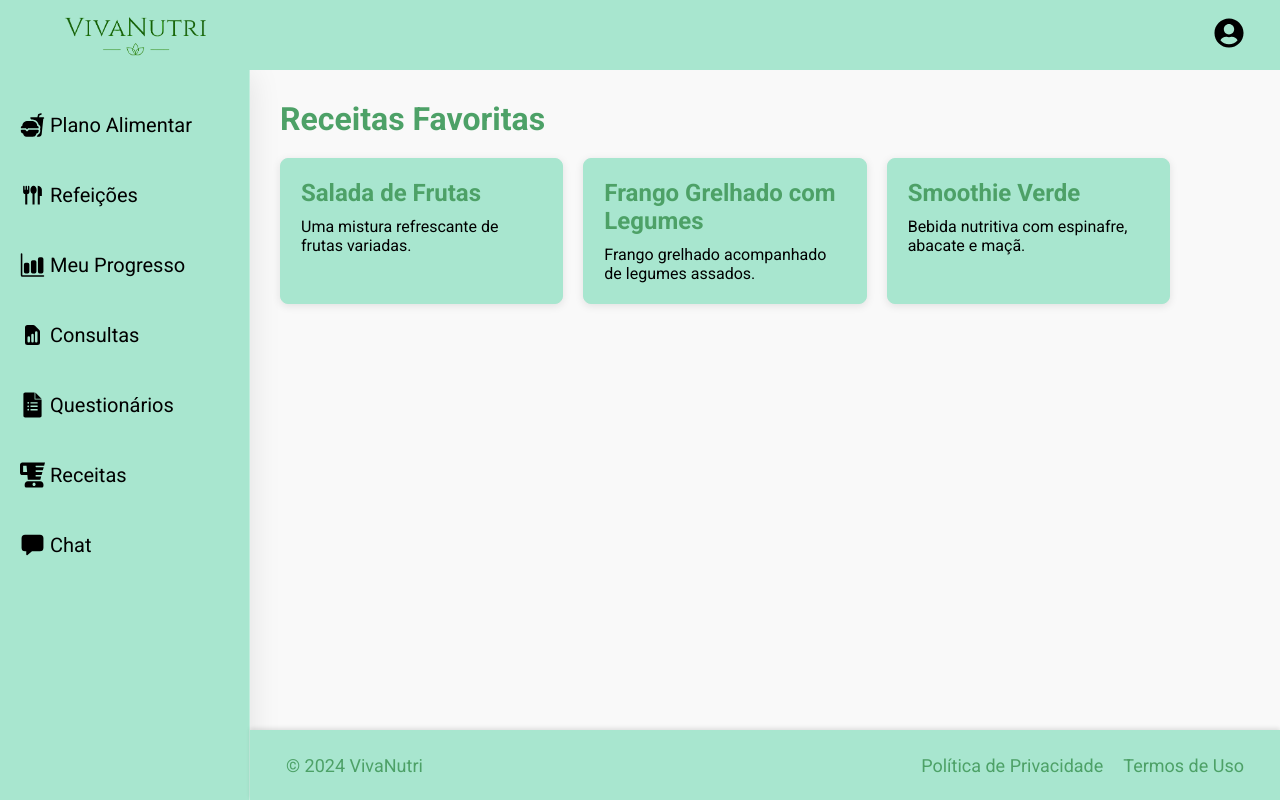
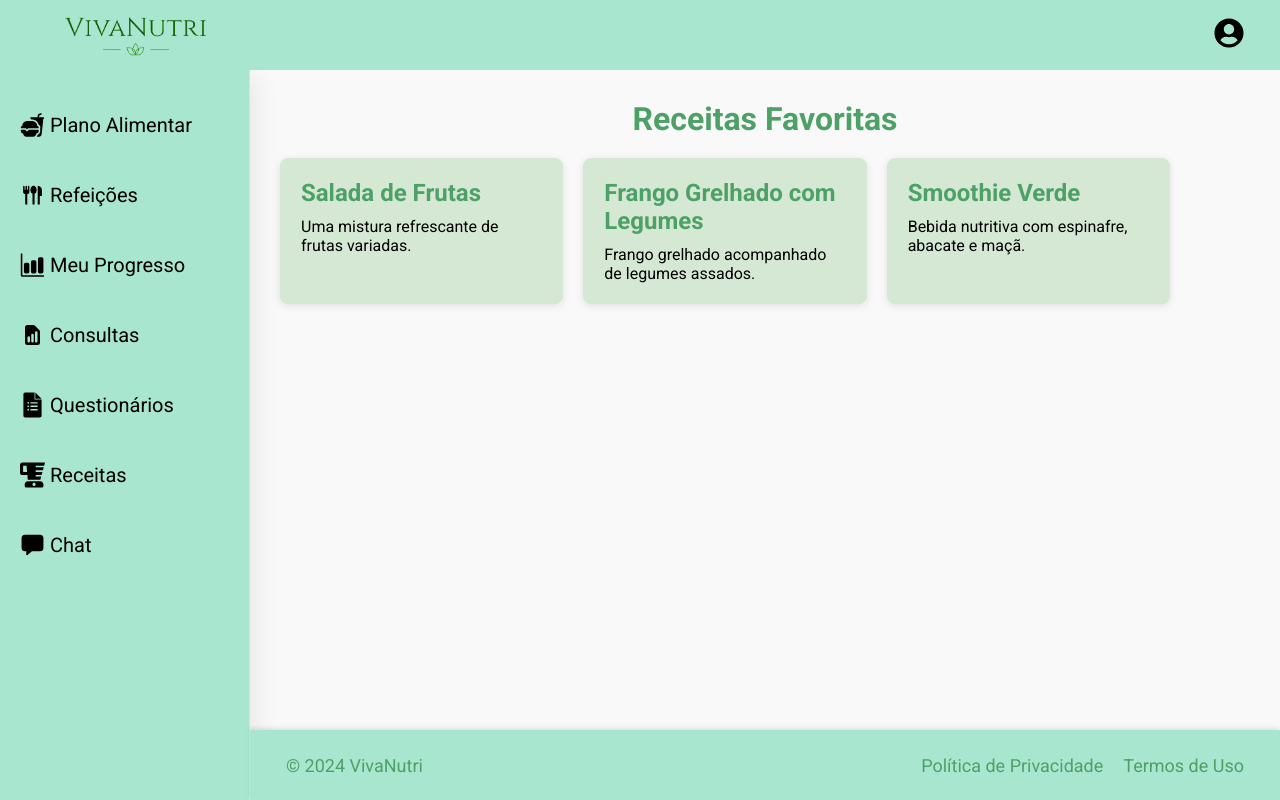
Before and after one commit to Raquel212/VivaNutri, a React (Vite) app: page /receitasFavoritasPaciente in a window 1280 px wide. Built offline with nearby package versions, Linux system fonts and the light colour scheme.

Commit message:
Update das cores

```diff
--- a/src/pages/Paciente/ReceitasFavoritasPaciente/ReceitasFavoritasPaciente.module.css
+++ b/src/pages/Paciente/ReceitasFavoritasPaciente/ReceitasFavoritasPaciente.module.css
@@ -121,6 +121,7 @@ main h1 {
   font-size: 2rem;
   margin-bottom: 20px;
   color: var(--terceary);
+  text-align: center;
 }
 
 /* Receitas Favoritas */
@@ -131,8 +132,8 @@ main h1 {
 }
 
 .recipeCard {
-  background: var(--primary);
-  border: 1px solid var(--primary);
+  background: var(--green);
+  border: 1px solid var(--green);
   border-radius: 8px;
   padding: 20px;
   width: calc(33.333% - 40px); /* Três colunas com espaçamento */
```
